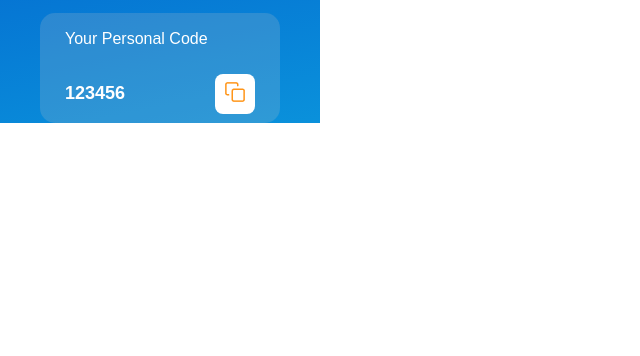
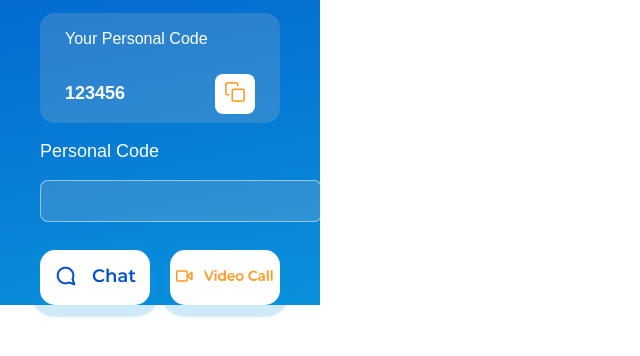
Before and after one commit to mcccarthy/QuickCam, a website: page public/index.html in a window 1280 px wide. Shown: the part 250-606 px from the top of the page, without its empty margins (0-640 px from the left). Drawn offline with nearby package versions, Linux system fonts and the light colour scheme; no server answers.

Commit message:
added buttons for chat and video

```diff
--- a/public/index.html
+++ b/public/index.html
@@ -33,6 +33,20 @@
 						</button>
 					</div>
 				</div>
+				<div class="personal_code_connecting_container">
+					<p class="personal_code_connecting_paragraph">Personal Code</p>
+					<div class="personal_code_connecting_input_container">
+						<input type="text" class="personal_code_input" id="personal_code_input" />
+					</div>
+					<div class="personal_code_connecting_buttons_container">
+						<button class="connecting_button" id="personal_code_chat_button">
+							<img src="./utils/Images/chatButton.png" alt="chat" class="connecting_buttons_image" />
+						</button>
+						<button class="connecting_button" id="personal_code_video_button">
+							<img src="./utils/Images/videoButton.png" alt="chat" class="connecting_buttons_image" />
+						</button>
+					</div>
+				</div>
 			</div>
 			<div class="call_container"></div>
 			<div class="messenger_container"></div>
```
